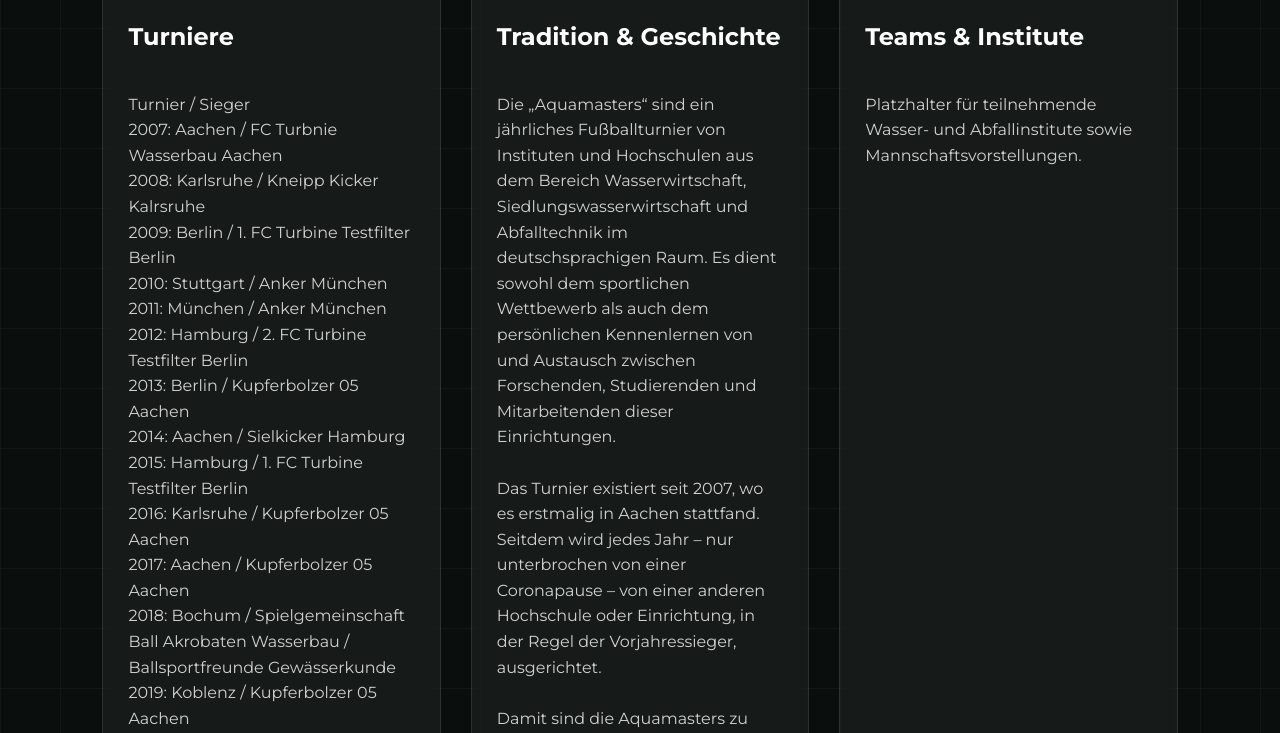
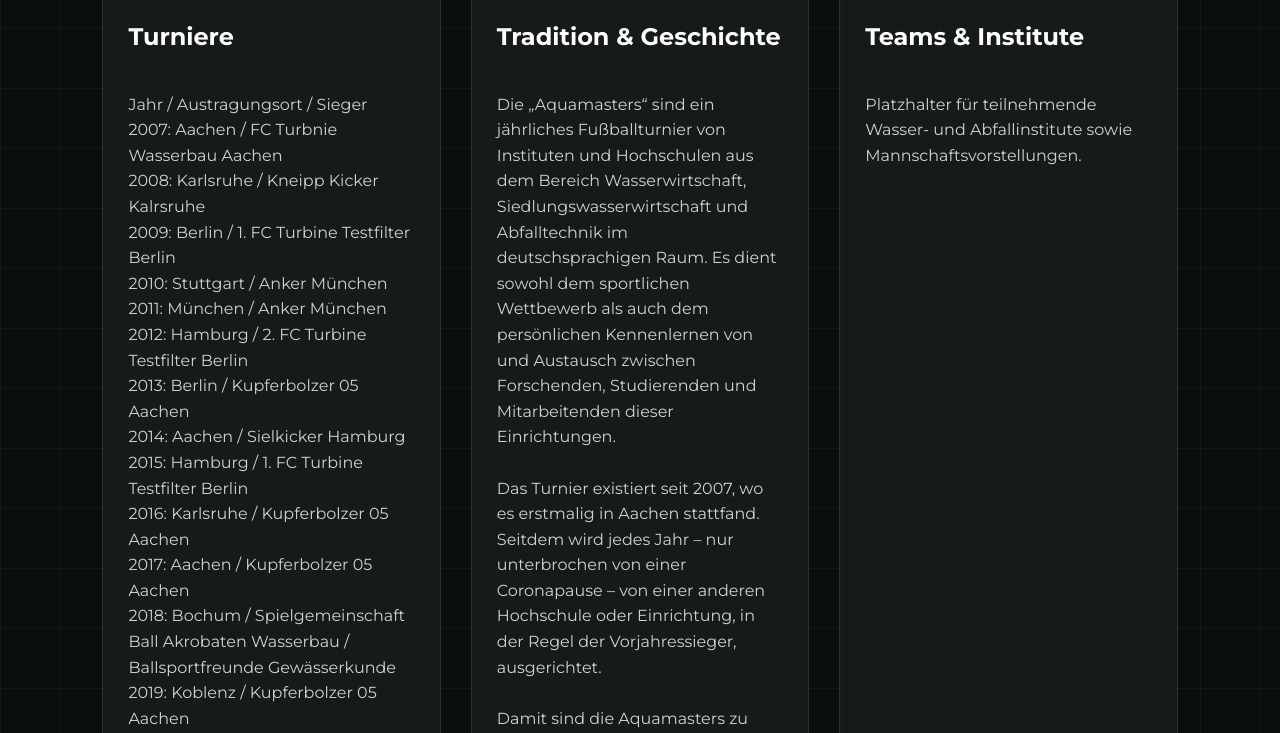
Before and after one commit to aquamasters/aquamasters.github.io, a plain HTML site: page index.html in a window 1280 px wide. Shown: the part 1907-2640 px from the top of the page. Drawn offline with Linux system fonts and the light colour scheme.

Commit message:
Update index.html

```diff
--- a/index.html
+++ b/index.html
@@ -659,7 +659,7 @@ footer{
         </h3>
 
         <p>
-Turnier / Sieger
+Jahr / Austragungsort / Sieger
           2007: Aachen / FC Turbnie Wasserbau Aachen
 2008: Karlsruhe / Kneipp Kicker Kalrsruhe
 2009: Berlin / 1. FC Turbine Testfilter Berlin
```
